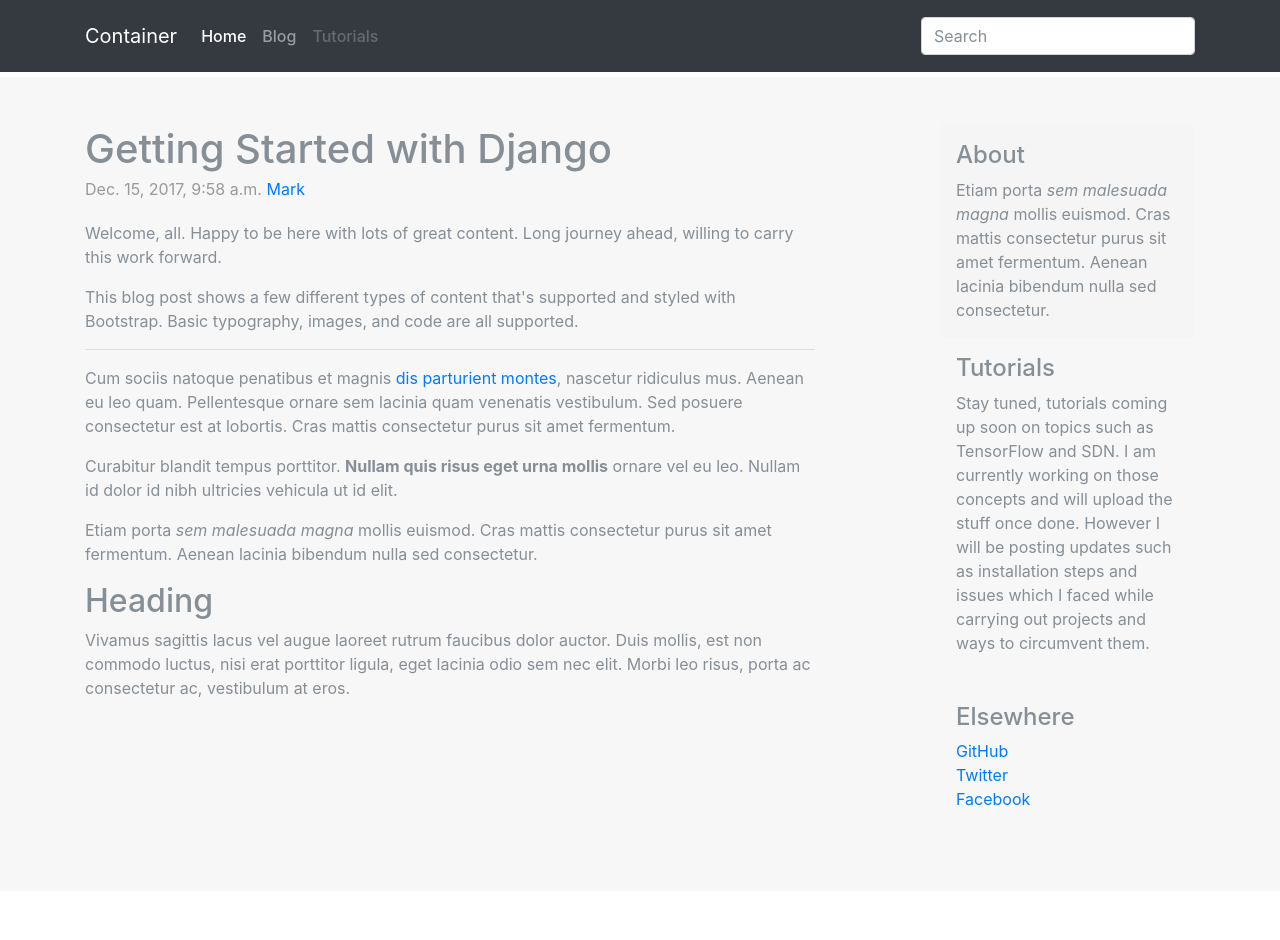
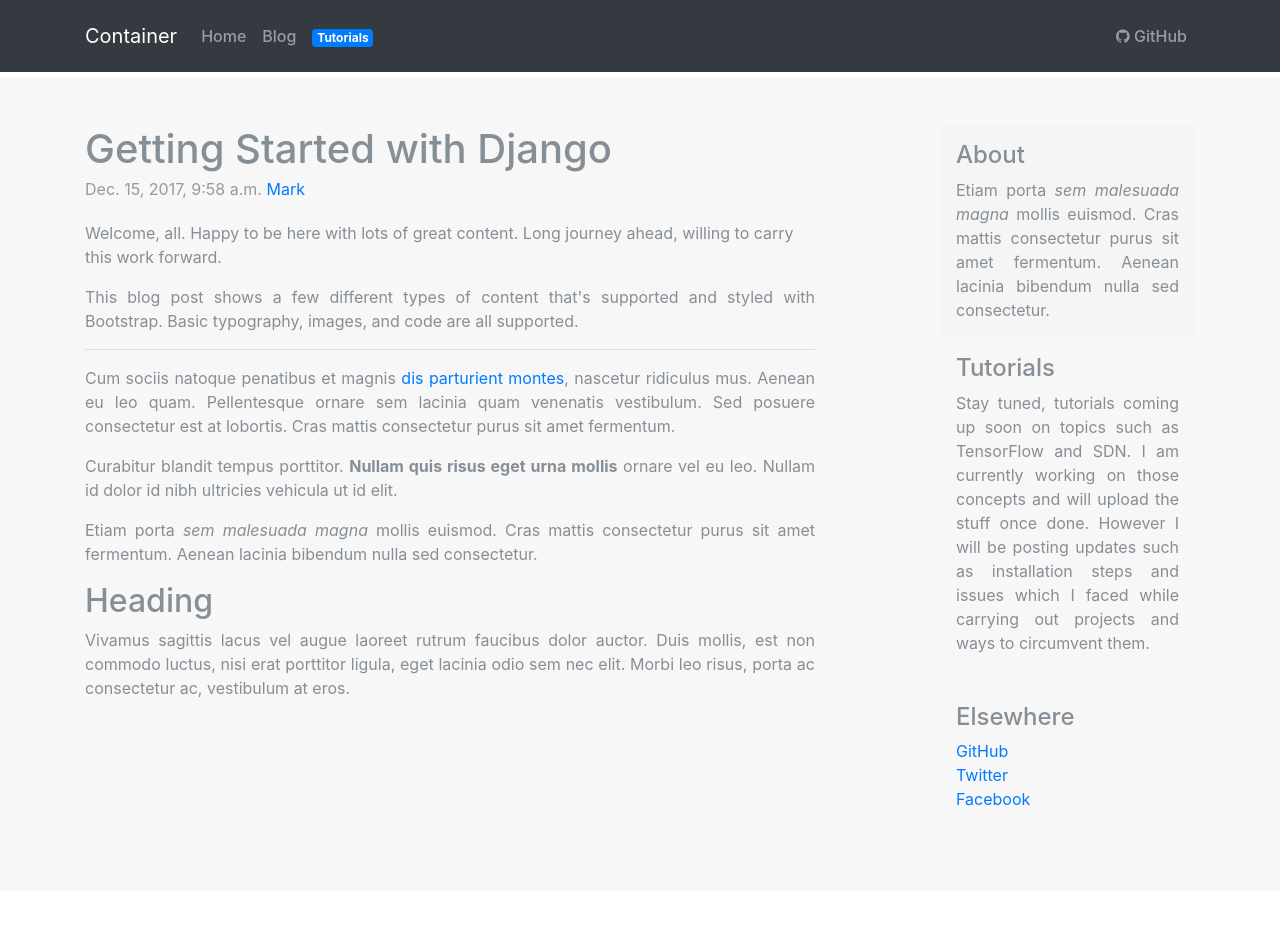
Before and after one commit to khursheedali38/Personal-Web, a Django app: page /blog/1 in a window 1280 px wide. Shown: the top 940 px of the page. Run offline with Django 3.2, Linux system fonts and the light colour scheme; data comes from the database, SQL or seed files in the repository; some libraries are stand-ins or nearby versions.

Commit message:
minor revisions

```diff
--- a/blog/templates/blog/blog.html
+++ b/blog/templates/blog/blog.html
@@ -10,7 +10,7 @@
                                   <div class="card">
                                     <img data-src="holder.js/100px280?theme=thumb" alt="Card image cap">
                                     <h6>{{post.date|date:"Y-m-d"}}<a href = "/blog/{{post.id}}">&nbsp;&nbsp;{{post.title}}</a></h6>
-                                    <p class="card-text">This is a wider card with supporting text below as a natural lead-in to additional content. This content is a little bit longer.</p>
+                                    <p class="card-text text-justify">This is a wider card with supporting text below as a natural lead-in to additional content. This content is a little bit longer.</p>
                                   </div>
                             {% endfor %}
 
--- a/blog/templates/blog/post.html
+++ b/blog/templates/blog/post.html
@@ -10,16 +10,16 @@
                   <div class="blog-post">
                     <h2 class="blog-post-title">{{post.title}}</h2>
                     <p class="blog-post-meta">{{post.date}} <a href="#">Mark</a></p>
-                    <p>{{post.body|safe|linebreaks}}</p>
-                    <p>This blog post shows a few different types of content that's supported and styled with Bootstrap. Basic typography, images, and code are all supported.</p>
+                    <p class = "text-justify" >{{post.body|safe|linebreaks}}</p>
+                    <p class = "text-justify" >This blog post shows a few different types of content that's supported and styled with Bootstrap. Basic typography, images, and code are all supported.</p>
                     <hr>
-                    <p>Cum sociis natoque penatibus et magnis <a href="#">dis parturient montes</a>, nascetur ridiculus mus. Aenean eu leo quam. Pellentesque ornare sem lacinia quam venenatis vestibulum. Sed posuere consectetur est at lobortis. Cras mattis consectetur purus sit amet fermentum.</p>
+                    <p class = "text-justify" >Cum sociis natoque penatibus et magnis <a href="#">dis parturient montes</a>, nascetur ridiculus mus. Aenean eu leo quam. Pellentesque ornare sem lacinia quam venenatis vestibulum. Sed posuere consectetur est at lobortis. Cras mattis consectetur purus sit amet fermentum.</p>
                     <blockquote>
-                      <p>Curabitur blandit tempus porttitor. <strong>Nullam quis risus eget urna mollis</strong> ornare vel eu leo. Nullam id dolor id nibh ultricies vehicula ut id elit.</p>
+                      <p class = "text-justify" >Curabitur blandit tempus porttitor. <strong>Nullam quis risus eget urna mollis</strong> ornare vel eu leo. Nullam id dolor id nibh ultricies vehicula ut id elit.</p>
                     </blockquote>
-                    <p>Etiam porta <em>sem malesuada magna</em> mollis euismod. Cras mattis consectetur purus sit amet fermentum. Aenean lacinia bibendum nulla sed consectetur.</p>
+                    <p class = "text-justify" >Etiam porta <em>sem malesuada magna</em> mollis euismod. Cras mattis consectetur purus sit amet fermentum. Aenean lacinia bibendum nulla sed consectetur.</p>
                     <h2>Heading</h2>
-                    <p>Vivamus sagittis lacus vel augue laoreet rutrum faucibus dolor auctor. Duis mollis, est non commodo luctus, nisi erat porttitor ligula, eget lacinia odio sem nec elit. Morbi leo risus, porta ac consectetur ac, vestibulum at eros.</p>
+                    <p class = "text-justify" >Vivamus sagittis lacus vel augue laoreet rutrum faucibus dolor auctor. Duis mollis, est non commodo luctus, nisi erat porttitor ligula, eget lacinia odio sem nec elit. Morbi leo risus, porta ac consectetur ac, vestibulum at eros.</p>
                     </div><!-- /.blog-post -->
 
 
@@ -29,11 +29,11 @@
                 <aside class="col-sm-3 ml-sm-auto blog-sidebar">
                   <div class="sidebar-module sidebar-module-inset">
                     <h4>About</h4>
-                    <p>Etiam porta <em>sem malesuada magna</em> mollis euismod. Cras mattis consectetur purus sit amet fermentum. Aenean lacinia bibendum nulla sed consectetur.</p>
+                    <p class="text-justify">Etiam porta <em>sem malesuada magna</em> mollis euismod. Cras mattis consectetur purus sit amet fermentum. Aenean lacinia bibendum nulla sed consectetur.</p>
                   </div>
                   <div class="sidebar-module">
                     <h4>Tutorials</h4>
-                        <p>Stay tuned, tutorials coming up soon on topics such as TensorFlow and SDN. I am currently working on those concepts and will upload the stuff once done. However I will be posting updates such as installation steps and issues which I faced while carrying out projects and ways to circumvent them.</p>
+                        <p class="text-justify">Stay tuned, tutorials coming up soon on topics such as TensorFlow and SDN. I am currently working on those concepts and will upload the stuff once done. However I will be posting updates such as installation steps and issues which I faced while carrying out projects and ways to circumvent them.</p>
                   </div>
                   <div class="sidebar-module">
                     <h4>Elsewhere</h4>
--- a/personal/templates/personal/header.html
+++ b/personal/templates/personal/header.html
@@ -5,6 +5,9 @@
     <meta name="viewport" content="width=device-width, initial-scale=1, shrink-to-fit=no">
     <meta name="description" content="">
     <meta name="author" content="">
+
+    <!-- Awesome icons Css -->
+    <link rel="stylesheet" href="https://cdnjs.cloudflare.com/ajax/libs/font-awesome/4.7.0/css/font-awesome.min.css">
 
     {% load staticfiles %}
     <link rel="icon" href="{% static 'personal/img/favicon.ico' %}">
@@ -50,24 +53,24 @@
 
           <div class="collapse navbar-collapse" id="navbarsExample07">
             <ul class="navbar-nav mr-auto">
-              <li class="nav-item active">
-                <a class="nav-link" href="/">Home <span class="sr-only">(current)</span></a>
+              <li class="nav-item">
+                <a class="nav-link" href="/">Home</a>
               </li>
               <li class="nav-item">
                 <a class="nav-link" href="/blog/">Blog</a>
               </li>
               <li class="nav-item">
-                <a class="nav-link disabled" href="/tutorials/">Tutorials</a>
+                <a class="nav-link disabled" href="/tutorials/"><span class="badge badge-primary">Tutorials</span></a>
               </li>
-            </ul>
-            <form class="form-inline my-2 my-md-0">
-              <input class="form-control" type="text" placeholder="Search" aria-label="Search">
-            </form>
+              </ul>
+              <ul class="navbar-nav ml-auto">
+                <li class="nav-item">
+                  <a class="nav-link" href="https://github.com/khursheedali38"><i class = "fa fa-github"></i> GitHub</a>
+                </li>
+                </ul>
           </div>
         </div>
       </nav>
-
-
     </header>
 
     {% block content %}
```
